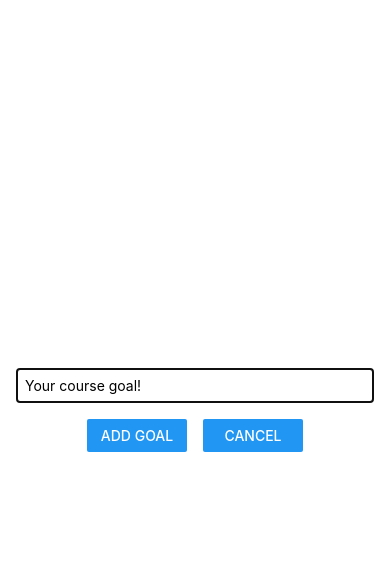
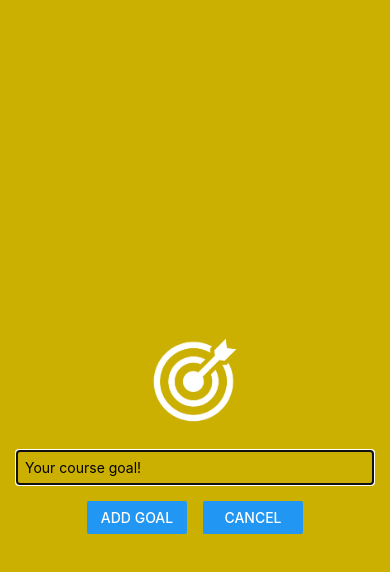
Before and after one commit to JuanK81/react-native-first-app, a React Native app: screen / in a window 390 px wide. Both pictures are taken after a click on the button "ADD NEW GOAL". Shown: the top 572 px of the page. Built offline with nearby package versions, Linux system fonts and the light colour scheme.

Commit message:
Image component

```diff
--- a/components/GoalInput.js
+++ b/components/GoalInput.js
@@ -1,5 +1,12 @@
 import { useState } from 'react';
-import { StyleSheet, View, TextInput, Button, Modal } from 'react-native';
+import {
+  StyleSheet,
+  View,
+  TextInput,
+  Button,
+  Modal,
+  Image,
+} from 'react-native';
 
 const GoalInput = (props) => {
   const [enteredGoalText, setEnteredGoalText] = useState('');
@@ -16,6 +23,7 @@
   return (
     <Modal visible={props.visible} animationType="slide">
       <View style={styles.inputContainer}>
+          <Image style={styles.image} source={require('../assets/images/goal.png')}/>
         <TextInput
           style={styles.textInput}
           placeholder="Your course goal!"
@@ -27,7 +35,7 @@
             <Button title="Add Goal" onPress={addGoalHandler} />
           </View>
           <View style={styles.button}>
-            <Button title="cancel" onPress={props.onCancel}/>
+            <Button title="cancel" onPress={props.onCancel} />
           </View>
         </View>
       </View>
@@ -40,10 +48,13 @@
     flex: 1,
     justifyContent: 'center',
     alignItems: 'center',
-    marginBottom: 24,
     padding: 16,
-    borderBottomWidth: 1,
-    borderBottomColor: '#cccccc',
+    backgroundColor: '#cbb001',
+  },
+  image: {
+    width: 100,
+    height: 100,
+    margin: 20,
   },
   textInput: {
     borderWidth: 1,
@@ -52,13 +63,13 @@
     padding: 8,
   },
   buttonContainer: {
-      marginTop: 16,
+    marginTop: 16,
     flexDirection: 'row',
   },
   button: {
-      width: 100,
-      marginHorizontal: 8,
-  }
+    width: 100,
+    marginHorizontal: 8,
+  },
 });
 
 export default GoalInput;
```
Also changed, not shown: assets/images/goal.png (added).
